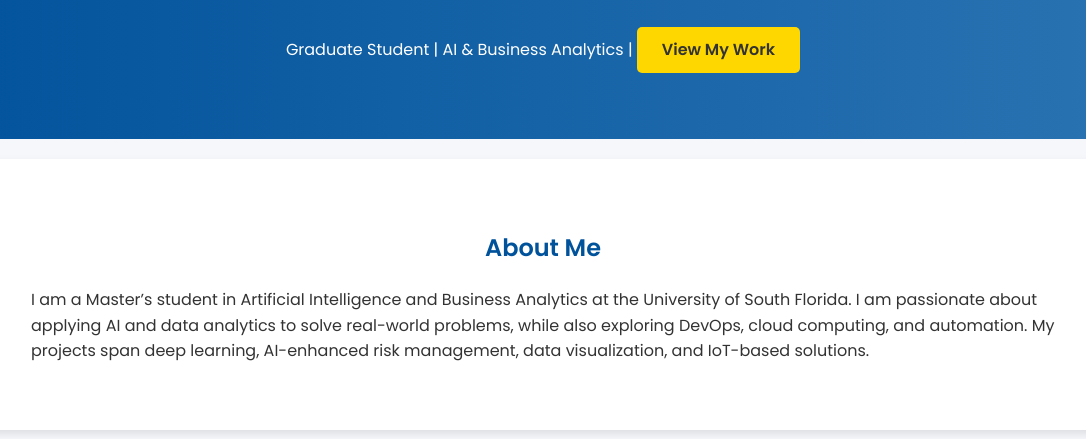
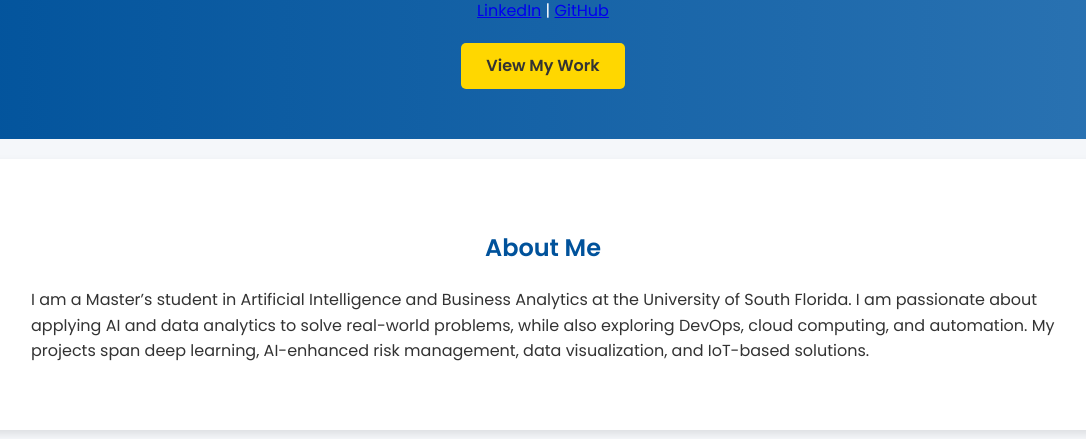
Before and after one commit to RishikaKatna46/portfolio-rishikakatna, a plain HTML site: page index.html in a window 1280 px wide. Shown: the part 661-1100 px from the top of the page, without its empty margins (97-1183 px from the left). Drawn offline with Linux system fonts and the light colour scheme.

Commit message:
Update index.html

```diff
--- a/index.html
+++ b/index.html
@@ -21,10 +21,17 @@
       </ul>
     </nav>
     <div class="hero">
-      <h2>Hello, I'm <span>Rishika Katna</span></h2>
-      <p>Graduate Student | AI & Business Analytics |
-      <a href="#projects" class="btn">View My Work</a>
-    </div>
+  <h2>Hello, I'm <span>Rishika Katna</span></h2>
+  <p class="tagline">Graduate Student | AI & Business Analytics | DevOps Enthusiast</p>
+
+  <div class="social-links">
+    <a href="https://www.linkedin.com/in/rishika-katna-095a631bb/" target="_blank">LinkedIn</a> |
+    <a href="https://github.com/RishikaKatna46" target="_blank">GitHub</a>
+  </div>
+
+  <a href="#projects" class="btn">View My Work</a>
+</div>
+
   </header>
 
   <!-- About -->
```
